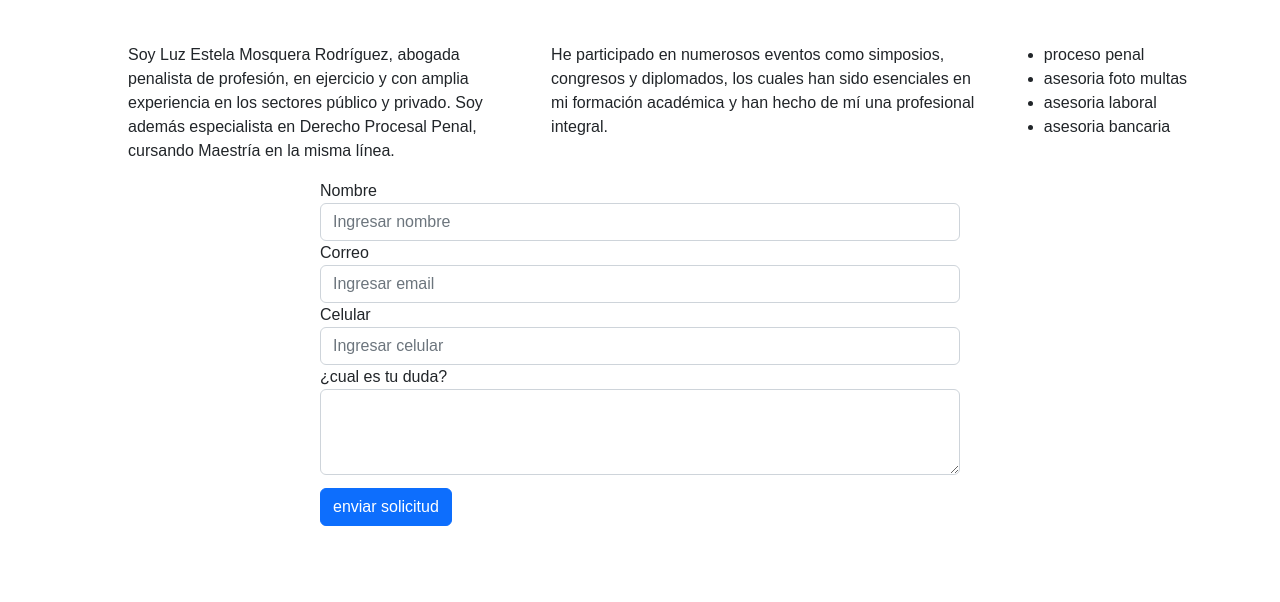
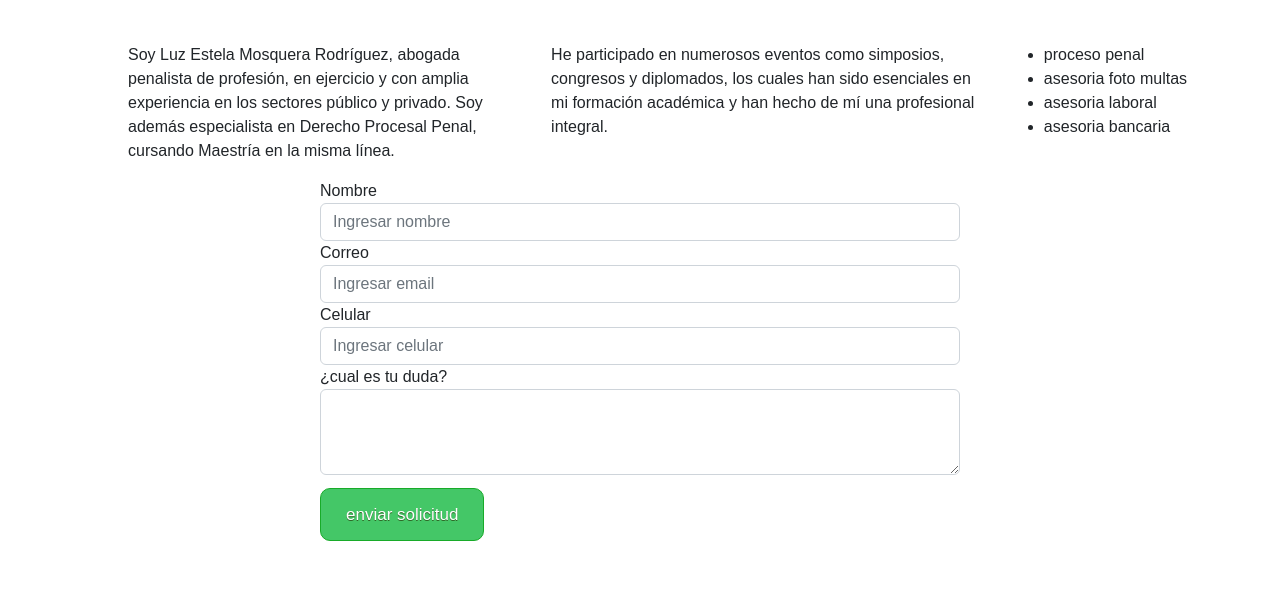
Before and after one commit to juantuberquia/projetc-coder, a website: page index.html in a window 1280 px wide. Shown: the part 701-1303 px from the top of the page. Drawn offline with nearby package versions, Linux system fonts and the light colour scheme.

Commit message:
correcion buton del form

```diff
--- a/index.html
+++ b/index.html
@@ -92,7 +92,7 @@
             <textarea class="form-control" id="exampleFormControlTextarea1" rows="3"></textarea>
           </div>
         </div>
-        <button type="submit" class="btn btn-primary buton-solicitu"> enviar solicitud </button>
+        <button type="submit" class="btn  buton-solicitu"> enviar solicitud </button>
       </form>
     </div>
     <!-- iconos redes sociales -->
--- a/scss/index/_form.scss
+++ b/scss/index/_form.scss
@@ -7,4 +7,17 @@
 
   .buton-solicitu{
     margin-top: 2%;
+    background-color:#44c767;
+    border-radius:10px;
+    border:1px solid #18ab29;
+    cursor:pointer;
+    color:#ffffff;
+    font-size: 17px;
+    padding: 13px 25px;
+    text-shadow:0px 1px 0px #2f6627;
+
   }
+
+  .buton-solicitu:hover{
+    background-color:#5cbf2a;
+  }
```
Also changed, not shown: casos.html (+0 -2 lines), scss/index/main.css, 1 other file.
